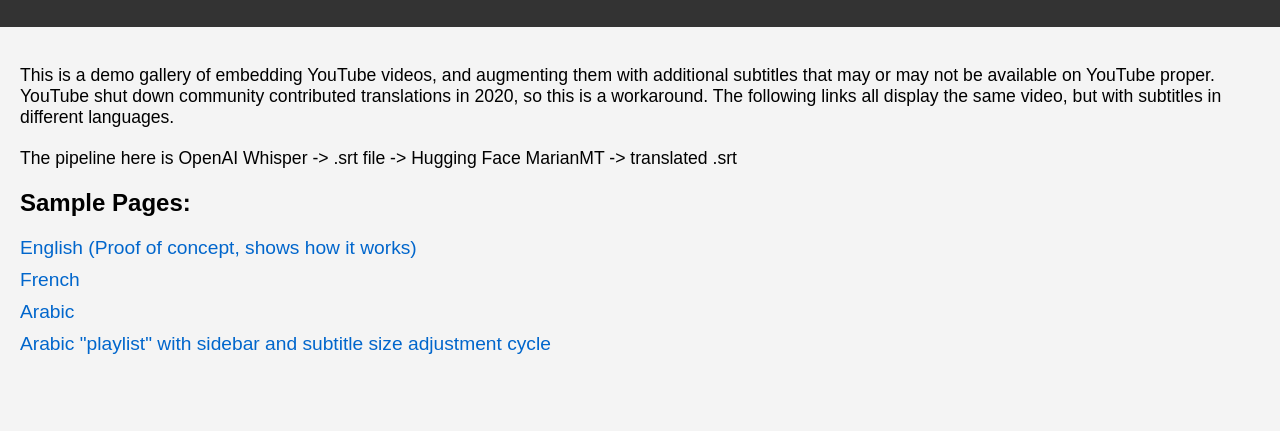
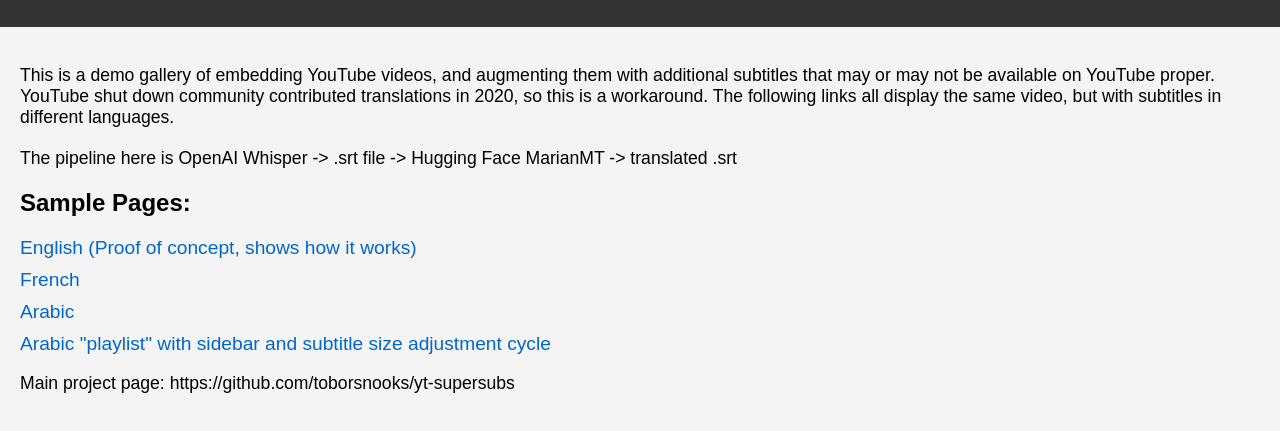
Before and after one commit to toborsnooks/yt-supersubs, a plain HTML site: page index.html in a window 1280 px wide. Shown: the part 71-502 px from the top of the page. Drawn offline with Linux system fonts and the light colour scheme.

Commit message:
Update index.html

```diff
--- a/index.html
+++ b/index.html
@@ -77,6 +77,7 @@
             <li><a href="https://toborsnooks.github.io/yt-supersubs/test-ar.html" target="_blank">Arabic</a></li>
             <li><a href="https://toborsnooks.github.io/yt-supersubs/sidebar-test-ar.html" target="_blank">Arabic "playlist" with sidebar and subtitle size adjustment cycle</a></li>
         </ul>
+        <p>Main project page: https://github.com/toborsnooks/yt-supersubs</p>
     </main>
 
 </body>
```
